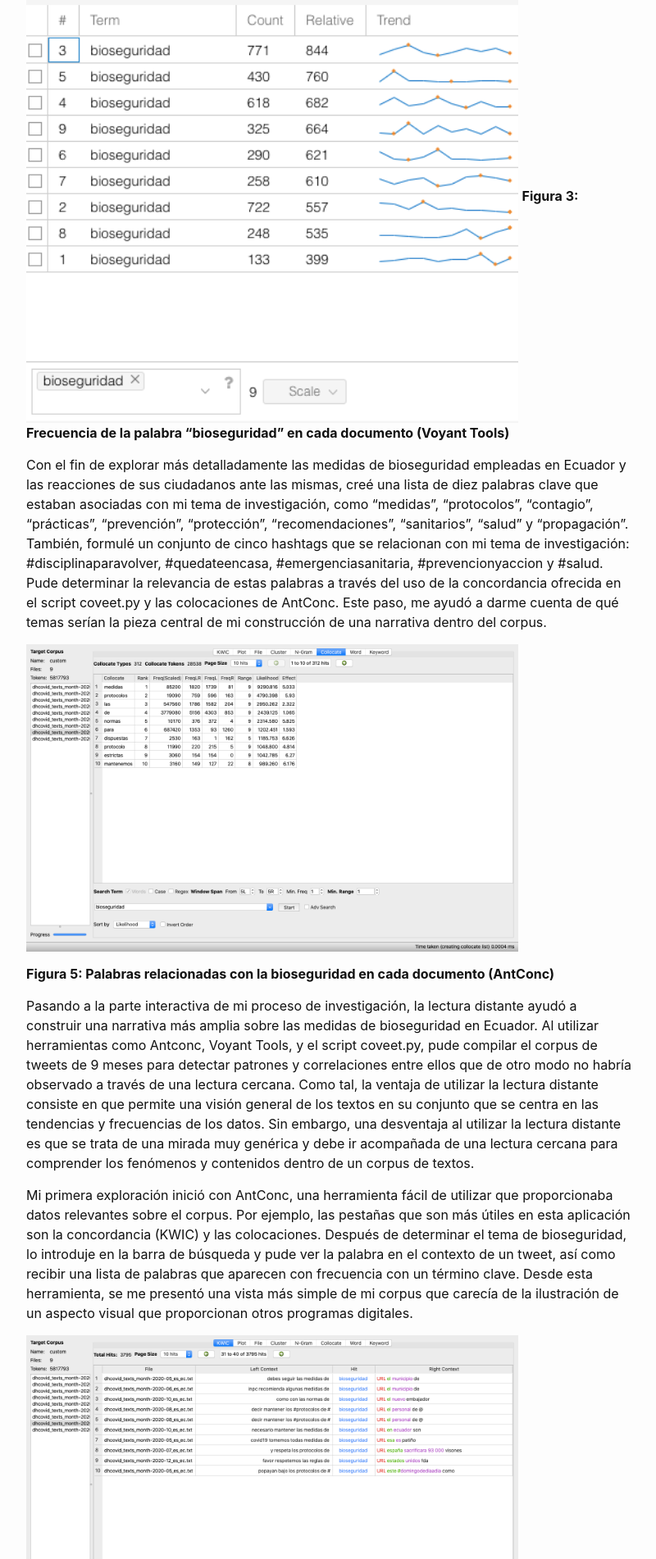
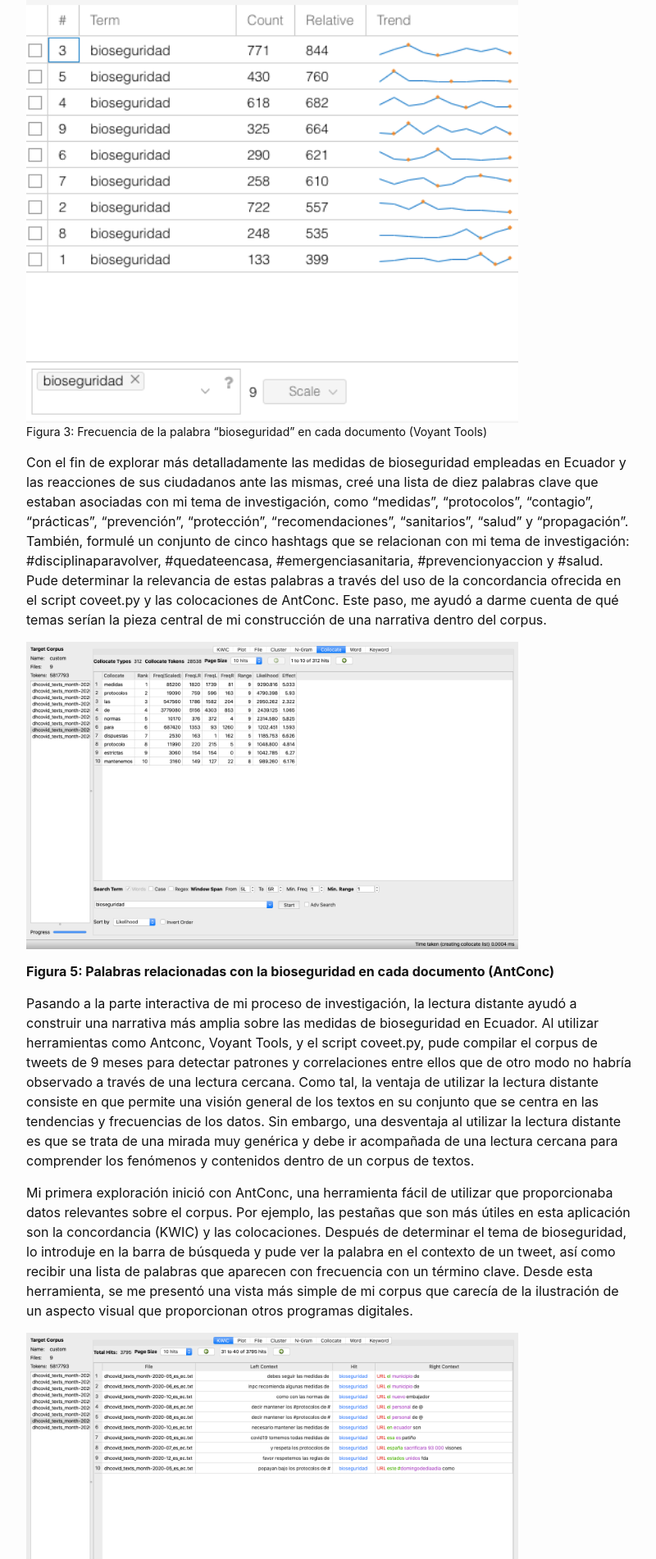
Before and after one commit to miladvh/miladvh.github.io, a Jekyll site: the page built from _posts/2021-12-8-ensayo4.md, in a window 1280 px wide. Shown: the part 2019-3921 px from the top of the page at 82% size, without its empty margins (238-1038 px from the left). Built offline with Jekyll 4.4.1, drawn with Linux system fonts in a browser that asks for light colours.

Commit message:
Update 2021-12-8-ensayo4.md

```diff
--- a/_posts/2021-12-8-ensayo4.md
+++ b/_posts/2021-12-8-ensayo4.md
@@ -25,8 +25,9 @@ El corpus tiene un total de 5,857,047 palabras con 218,990 tweets, todos en espa
   <figcaption> Figura 2: Frecuencia de la palabra “bioseguridad” (AntConc) </figcaption>
 </figure>
 
-<img src="/assets/dh_pics/spa3.png" alt="sumario" width="600"/>
-**Figura 3: Frecuencia de la palabra “bioseguridad” en cada documento (Voyant Tools)**
+<figure> <img src="/assets/dh_pics/spa3.png" alt="sumario" width="600"/>
+<figcaption> Figura 3: Frecuencia de la palabra “bioseguridad” en cada documento (Voyant Tools) </figcaption>
+  </figure>
 
 
 Con el fin de explorar más detalladamente las medidas de bioseguridad empleadas en Ecuador y las reacciones de sus ciudadanos ante las mismas, creé una lista de diez palabras clave que estaban asociadas con mi tema de investigación, como “medidas”, “protocolos”, “contagio”, “prácticas”, “prevención”, “protección”, “recomendaciones”, “sanitarios”, “salud” y “propagación”. También, formulé un conjunto de cinco hashtags que se relacionan con mi tema de investigación: #disciplinaparavolver, #quedateencasa, #emergenciasanitaria, #prevencionyaccion y #salud. Pude determinar la relevancia de estas palabras a través del uso de la concordancia ofrecida en el script coveet.py y las colocaciones de AntConc.  Este paso, me ayudó a darme cuenta de qué temas serían la pieza central de mi construcción de una narrativa dentro del corpus.
```
